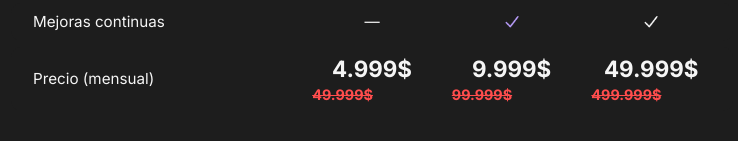
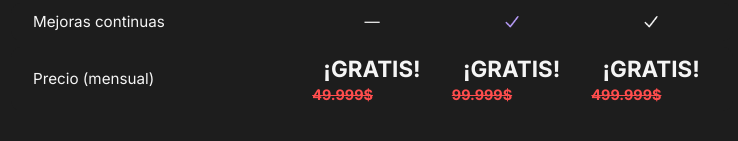
Before and after one commit to PogostureOficial/Eslobar-Chat, a plain HTML site: page static/plan.html in a window 1280 px wide. Shown: the part 633-774 px from the top of the page, without its empty margins (268-1006 px from the left). Drawn offline with Linux system fonts and the light colour scheme.

Commit message:
Update plan.html

```diff
--- a/static/plan.html
+++ b/static/plan.html
@@ -141,15 +141,15 @@
       <div class="row prices">
         <span>Precio (mensual)</span>
         <span>
-          4.999$
+          ¡GRATIS!
           <span class="old-price">49.999$</span>
         </span>
         <span>
-          9.999$
+          ¡GRATIS!
           <span class="old-price">99.999$</span>
         </span>
         <span>
-          49.999$
+          ¡GRATIS!
           <span class="old-price">499.999$</span>
         </span>
       </div>
```
